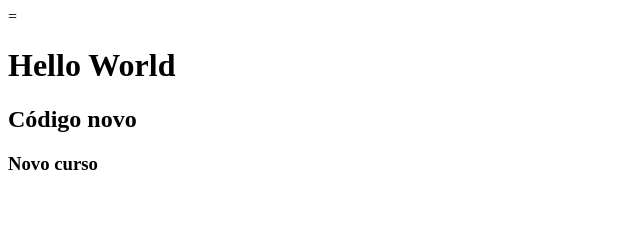
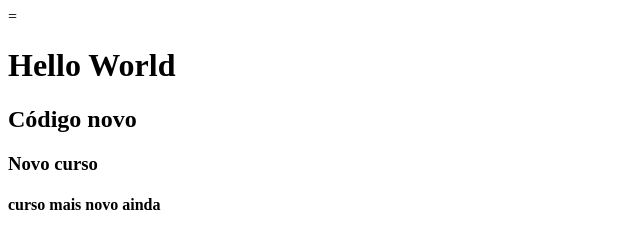
Before and after one commit to eduardojunior97/primeiroProjeto, a plain HTML site: page index.html in a window 1280 px wide. Shown: the whole page, without its empty margins (0-640 px from the left). Drawn offline with Linux system fonts and the light colour scheme.

Commit message:
curso mais novo ainda

```diff
--- a/index.html
+++ b/index.html
@@ -10,5 +10,6 @@
     <h1>Hello World</h1>
     <h2>Código novo</h2>
     <h3>Novo curso</h3>
+    <h4>curso mais novo ainda</h4>
 </body>
 </html>
```
